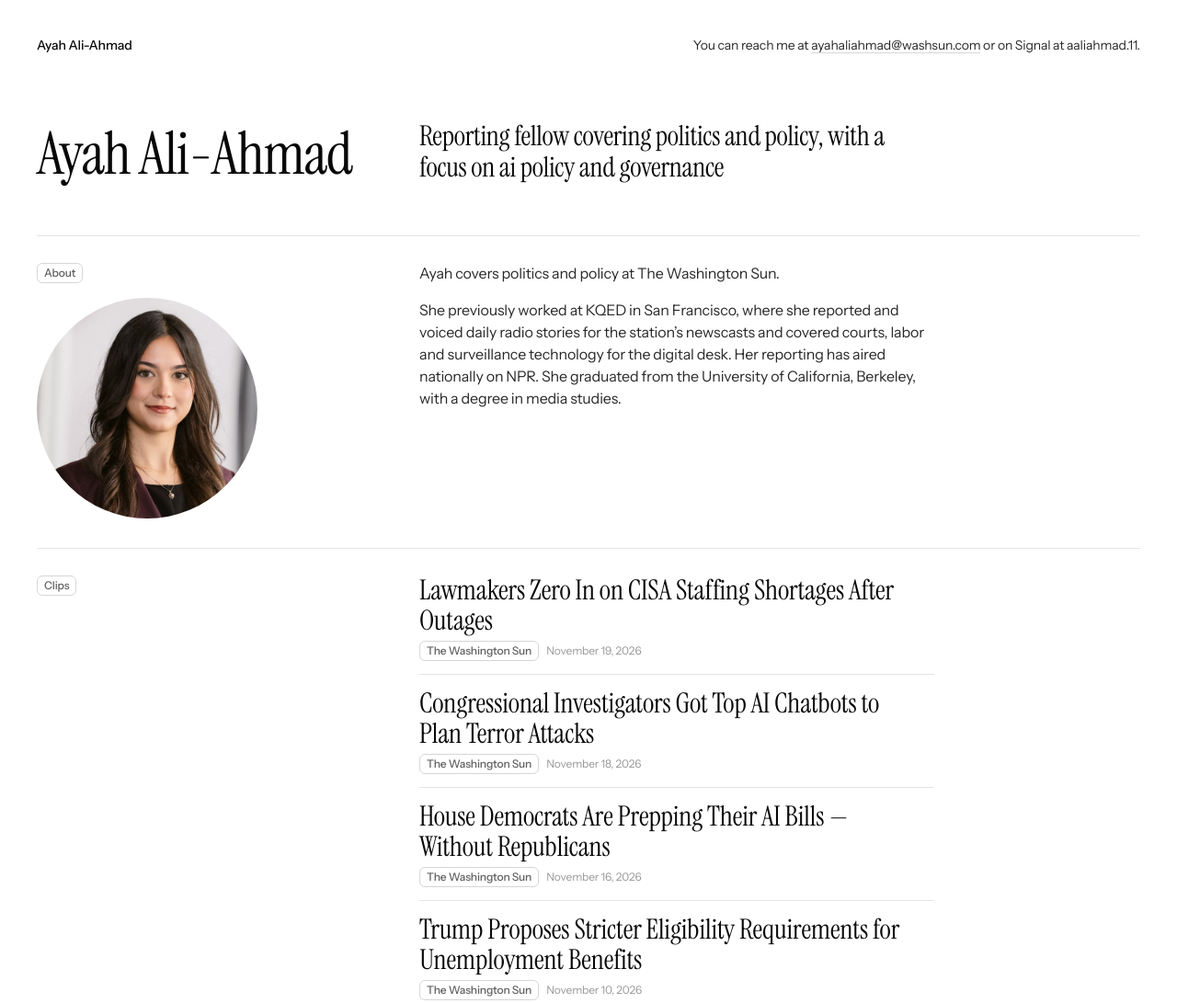
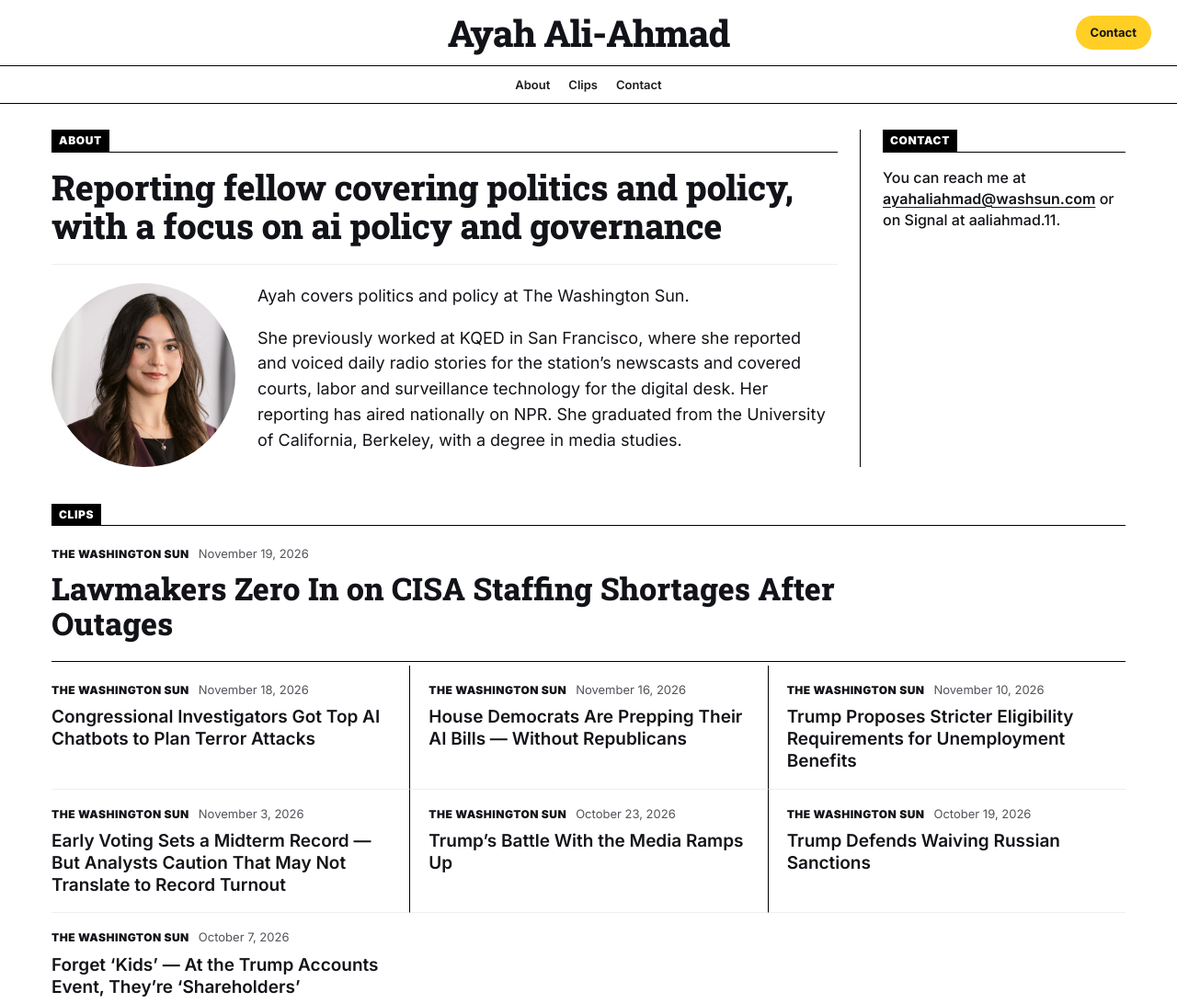
Before and after one commit to ayahaliahmad/aji-site-ayah, a plain HTML site: page index.html in a window 1280 px wide. Shown: the top 1091 px of the page at 92% size. Drawn offline with Linux system fonts and the light colour scheme.

Commit message:
Redesign with Washington Sun-inspired colours and layout
Co-Authored-By: Claude Opus 5.5 <noreply@anthropic.com>
Claude-Session: https://claude.ai/code/session_01XmpCjGqTmkKcdYVKLhDyCg

```diff
--- a/index.html
+++ b/index.html
@@ -6,198 +6,257 @@
   <title>Ayah Ali-Ahmad</title>
   <link rel="preconnect" href="https://fonts.googleapis.com">
   <link rel="preconnect" href="https://fonts.gstatic.com" crossorigin>
-  <link href="https://fonts.googleapis.com/css2?family=Instrument+Sans:wght@400;500&family=Instrument+Serif&display=swap" rel="stylesheet">
+  <link href="https://fonts.googleapis.com/css2?family=Inter:wght@400;500;600;700;900&family=Roboto+Slab:wght@800&display=swap" rel="stylesheet">
   <style>
     :root {
       --paper: #ffffff;
-      --ink: #080808;
-      --text: #292929;
-      --muted: #5e5e5e;
-      --faint: #999999;
-      --line: #e4e4e4;
-      --tag-border: #d6d6d6;
-      --serif: "Instrument Serif", Georgia, "Times New Roman", serif;
-      --sans: "Instrument Sans", -apple-system, BlinkMacSystemFont, "Segoe UI", Helvetica, Arial, sans-serif;
-      --gutter: 40px;
+      --ink: #121318;
+      --text: #1b1c1e;
+      --muted: #51545a;
+      --line: #efefef;
+      --rule: #000000;
+      --accent: #ffcf26;
+      --sans: "Inter", -apple-system, BlinkMacSystemFont, "Segoe UI", Helvetica, Arial, sans-serif;
+      --slab: "Roboto Slab", Rockwell, Georgia, serif;
+      --gutter: 28px;
+      --page: 1224px;
     }
     * { box-sizing: border-box; }
-    html, body { overflow-x: hidden; }
+    html { scroll-behavior: smooth; }
     body {
       margin: 0;
       background: var(--paper);
       color: var(--text);
       font-family: var(--sans);
-      font-size: 15px;
-      line-height: 1.5;
-      letter-spacing: -0.01em;
+      font-size: 17px;
+      line-height: 1.55;
       -webkit-font-smoothing: antialiased;
     }
-    a {
-      color: inherit;
-      text-decoration: underline;
-      text-decoration-color: var(--tag-border);
-      text-underline-offset: 3px;
-      transition: text-decoration-color 0.15s;
-    }
-    a:hover { text-decoration-color: currentColor; }
+    a { color: inherit; text-underline-offset: 3px; }
     p { margin: 0 0 1em; }
     p:last-child { margin-bottom: 0; }
+    .wrap { max-width: var(--page); margin: 0 auto; padding: 0 var(--gutter); }
 
-    /* Small pill tag, used for section labels, outlets and placeholders */
-    .tag {
-      display: inline-block;
-      padding: 1px 7px;
-      border: 1px solid var(--tag-border);
-      border-radius: 6px;
-      font-size: 12px;
-      font-weight: 500;
-      line-height: 1.5;
-      color: var(--muted);
-      white-space: nowrap;
+    /* Masthead */
+    .masthead {
+      display: grid;
+      grid-template-columns: 1fr auto 1fr;
+      align-items: center;
+      height: 72px;
+      padding: 0 var(--gutter);
+      border-bottom: 1px solid var(--rule);
     }
-
-    /* Top strip: name on the left, contact on the right */
-    .topbar {
-      display: grid;
-      grid-template-columns: 1fr 2fr;
-      gap: 24px;
-      padding: 40px var(--gutter) 0;
-      font-size: 14px;
-      line-height: 1.35;
-      color: var(--text);
-    }
-    .topbar .name { color: var(--ink); font-weight: 500; }
-    .topbar .contact { text-align: right; }
-
-    /* Headline: name on the left, beat on the right */
-    .headline-row {
-      display: grid;
-      grid-template-columns: 1fr 2fr;
-      gap: 24px;
-      align-items: end;
-      margin: 0 var(--gutter);
-      padding: 72px 0 0;
-    }
-    .bigname {
+    .masthead h1 {
+      grid-column: 2;
       margin: 0;
-      font-family: var(--serif);
-      font-weight: 400;
-      font-size: clamp(44px, 5vw, 64px);
+      font-family: var(--slab);
+      font-weight: 800;
+      font-size: 40px;
       line-height: 1;
       letter-spacing: -0.02em;
       color: var(--ink);
       white-space: nowrap;
     }
-    .headline-row .beat {
-      margin: 0;
-      max-width: 560px;
-      font-family: var(--serif);
-      font-size: clamp(22px, 2.4vw, 30px);
-      line-height: 1.15;
+    .masthead .actions { grid-column: 3; justify-self: end; }
+    .button {
+      display: inline-block;
+      padding: 8px 16px;
+      border-radius: 999px;
+      background: var(--accent);
+      color: var(--ink);
+      font-size: 13px;
+      font-weight: 700;
+      text-decoration: none;
+    }
+    .button:hover { filter: brightness(0.95); }
+
+    /* Section nav */
+    .nav {
+      display: flex;
+      justify-content: center;
+      gap: 20px;
+      padding: 10px var(--gutter);
+      border-bottom: 1px solid var(--rule);
+      font-size: 13px;
+      font-weight: 600;
+    }
+    .nav a { color: var(--text); text-decoration: none; }
+    .nav a:hover { text-decoration: underline; }
+
+    /* Black label box sitting on a rule, used for every section */
+    .label {
+      margin: 0 0 16px;
+      border-bottom: 1px solid var(--rule);
+      font-size: inherit;
+      line-height: 0;
+    }
+    .label span {
+      display: inline-block;
+      padding: 5px 8px 4px;
+      background: var(--rule);
+      color: #ffffff;
+      font-size: 12px;
+      font-weight: 900;
+      line-height: 1.2;
+      letter-spacing: 0.05em;
+      text-transform: uppercase;
+    }
+
+    /* Top: main column and sidebar split by a vertical rule */
+    .top {
+      display: grid;
+      grid-template-columns: minmax(0, 1fr) 288px;
+      gap: 0;
+      padding-top: 28px;
+    }
+    .lead { padding-right: 24px; border-right: 1px solid var(--rule); }
+    .sidebar { padding-left: 24px; }
+    .beat {
+      margin: 0 0 20px;
+      font-family: var(--slab);
+      font-weight: 800;
+      font-size: 38px;
+      line-height: 1.12;
       letter-spacing: -0.01em;
       color: var(--ink);
     }
-
-    /* Content rows: label on the left, content on the right */
-    .row {
+    .about {
       display: grid;
-      grid-template-columns: 1fr 2fr;
+      grid-template-columns: 200px minmax(0, 1fr);
       gap: 24px;
-      margin: 0 var(--gutter);
-      padding: 28px 0 32px;
+      align-items: start;
+      padding-top: 20px;
       border-top: 1px solid var(--line);
     }
-    .row:first-of-type { margin-top: 56px; }
-    .row h2 { margin: 0; font-size: inherit; font-weight: inherit; }
-    .row .body { max-width: 560px; }
-    .about p { font-size: 16px; color: var(--text); }
-    .about .side { display: flex; flex-direction: column; align-items: flex-start; gap: 16px; }
     .headshot {
       display: block;
       width: 100%;
-      max-width: 240px;
       height: auto;
       aspect-ratio: 1 / 1;
       object-fit: cover;
       object-position: 50% 22%;
       border-radius: 50%;
     }
+    .about .body { max-width: 620px; font-size: 18px; color: var(--ink); }
+    .contact p { font-size: 16px; font-weight: 500; line-height: 1.45; color: var(--ink); }
+    .contact a { font-weight: 600; }
 
-    /* Clips list (ready for stories) */
-    .clips { list-style: none; margin: 0; padding: 0; max-width: none; }
+    /* Clips: first story as a lead, the rest in columns split by rules */
+    #clips { padding: 40px 0 56px; }
+    .clips {
+      list-style: none;
+      margin: 0;
+      padding: 0;
+      display: grid;
+      grid-template-columns: 1fr;
+    }
     .clip {
-      display: grid;
-      grid-template-columns: 1fr auto;
-      align-items: baseline;
-      gap: 6px 16px;
-      padding: 14px 0;
+      display: flex;
+      flex-direction: column;
+      gap: 8px;
+      padding: 16px 0 18px;
       border-bottom: 1px solid var(--line);
     }
-    .clip:first-child { padding-top: 0; }
+    /* Two columns on tablets: even items left, odd items right */
+    @media (min-width: 761px) and (max-width: 960px) {
+      .clips { grid-template-columns: repeat(2, minmax(0, 1fr)); }
+      .clip:nth-child(2n) { padding-right: 20px; }
+      .clip:nth-child(2n+3) { padding-left: 20px; border-left: 1px solid var(--rule); }
+    }
+    /* Three columns on computers */
+    @media (min-width: 961px) {
+      .clips { grid-template-columns: repeat(3, minmax(0, 1fr)); }
+      .clip:nth-child(3n+2) { padding-right: 20px; }
+      .clip:nth-child(3n+3) { padding: 16px 20px 18px; border-left: 1px solid var(--rule); }
+      .clip:nth-child(3n+4) { padding-left: 20px; border-left: 1px solid var(--rule); }
+    }
+    .clip:first-child {
+      grid-column: 1 / -1;
+      padding: 4px 0 22px;
+      border-bottom: 1px solid var(--rule);
+      margin-bottom: 4px;
+    }
+    .clip .meta { order: -1; display: flex; gap: 10px; align-items: baseline; flex-wrap: wrap; }
+    .clip .tag {
+      font-size: 12px;
+      font-weight: 900;
+      letter-spacing: 0.04em;
+      text-transform: uppercase;
+      color: var(--ink);
+    }
+    .clip .date { font-size: 13px; color: var(--muted); }
     .clip .headline {
-      font-family: var(--serif);
-      font-size: 30px;
-      line-height: 1.1;
+      font-size: 19px;
+      font-weight: 600;
+      line-height: 1.25;
       color: var(--ink);
       text-decoration: none;
     }
-    .clip .headline:hover { text-decoration: underline; text-decoration-thickness: 1px; }
-    .clip .meta { grid-column: 1 / -1; display: flex; gap: 8px; align-items: center; }
-    .clip .date { font-size: 12px; color: var(--faint); }
-    .placeholder {
-      border-style: dashed;
-      color: var(--faint);
-      font-style: normal;
+    .clip:first-child .headline {
+      font-family: var(--slab);
+      font-weight: 800;
+      font-size: 34px;
+      line-height: 1.12;
+      max-width: 900px;
     }
+    .clip .headline:hover { text-decoration: underline; text-decoration-color: var(--accent); text-decoration-thickness: 3px; }
+    .placeholder { color: var(--muted); font-style: italic; }
 
-    footer {
-      margin: 40px var(--gutter) 0;
-      padding: 20px 0 40px;
-      border-top: 1px solid var(--line);
-      font-size: 12px;
-      color: var(--faint);
-    }
+    footer { border-top: 1px solid var(--rule); }
+    footer .wrap { padding-top: 16px; padding-bottom: 32px; font-size: 13px; color: var(--muted); }
 
-    @media (max-width: 720px) {
+    @media (max-width: 760px) {
       :root { --gutter: 16px; }
-      .topbar { grid-template-columns: 1fr; gap: 10px; padding-top: 24px; }
-      .topbar .contact { text-align: left; }
-      .headline-row { grid-template-columns: 1fr; gap: 12px; padding-top: 40px; }
-      .bigname { font-size: 48px; }
-      .row { grid-template-columns: 1fr; gap: 14px; }
-      .row:first-of-type { margin-top: 36px; }
-      .headshot { max-width: 200px; }
-      .clip .headline { font-size: 24px; }
+      .masthead { grid-template-columns: 1fr auto; height: 60px; }
+      .masthead h1 { grid-column: 1; font-size: 28px; }
+      .masthead .actions { grid-column: 2; }
+      .button { padding: 6px 12px; font-size: 12px; }
+      .top { grid-template-columns: 1fr; padding-top: 20px; }
+      .lead { padding-right: 0; border-right: 0; }
+      .sidebar { padding-left: 0; padding-top: 28px; }
+      .beat { font-size: 28px; }
+      .about { grid-template-columns: 1fr; gap: 18px; }
+      .headshot { max-width: 180px; }
+      .about .body { font-size: 17px; }
+      .clip:first-child .headline { font-size: 26px; }
     }
   </style>
 </head>
 <body>
   <header>
-    <div class="topbar">
-      <div class="name">Ayah Ali-Ahmad</div>
-      <div class="contact">You can reach me at <a href="mailto:ayahaliahmad@washsun.com">ayahaliahmad@washsun.com</a> or on Signal at aaliahmad.11.</div>
+    <div class="masthead">
+      <h1>Ayah Ali-Ahmad</h1>
+      <div class="actions"><a class="button" href="#contact">Contact</a></div>
     </div>
-    <div class="headline-row">
-      <h1 class="bigname">Ayah Ali-Ahmad</h1>
-      <p class="beat">Reporting fellow covering politics and policy, with a focus on ai policy and governance</p>
-    </div>
+    <nav class="nav">
+      <a href="#about">About</a>
+      <a href="#clips">Clips</a>
+      <a href="#contact">Contact</a>
+    </nav>
   </header>
 
-  <main>
-    <section id="about" class="row about">
-      <div class="side">
-        <h2><span class="tag">About</span></h2>
+  <main class="wrap">
+    <div class="top">
+      <section id="about" class="lead">
+        <h2 class="label"><span>About</span></h2>
+        <p class="beat">Reporting fellow covering politics and policy, with a focus on ai policy and governance</p>
+        <div class="about">
           <img class="headshot" src="images/headshot.jpg" alt="Ayah Ali-Ahmad" width="600" height="900">
-      </div>
           <div class="body">
             <p>Ayah covers politics and policy at The Washington Sun.</p>
             <p>She previously worked at KQED in San Francisco, where she reported and voiced daily radio stories for the station’s newscasts and covered courts, labor and surveillance technology for the digital desk. Her reporting has aired nationally on NPR. She graduated from the University of California, Berkeley, with a degree in media studies.</p>
           </div>
+        </div>
       </section>
 
-    <section id="clips" class="row">
-      <h2><span class="tag">Clips</span></h2>
-      <div class="body">
+      <aside id="contact" class="sidebar contact">
+        <h2 class="label"><span>Contact</span></h2>
+        <p>You can reach me at <a href="mailto:ayahaliahmad@washsun.com">ayahaliahmad@washsun.com</a> or on Signal at aaliahmad.11.</p>
+      </aside>
+    </div>
+
+    <section id="clips">
+      <h2 class="label"><span>Clips</span></h2>
         <!-- CLIPS GO HERE: waiting on Ayah's stories. Each story uses this pattern:
         <ul class="clips">
           <li class="clip">
@@ -240,7 +299,6 @@
             <span class="meta"><span class="tag">The Washington Sun</span><span class="date">October 7, 2026</span></span>
           </li>
         </ul>
-      </div>
     </section>
   </main>
 </body>
```
Also changed, not shown: 1 other file. Lines whose indentation alone changed are shown as unchanged.
